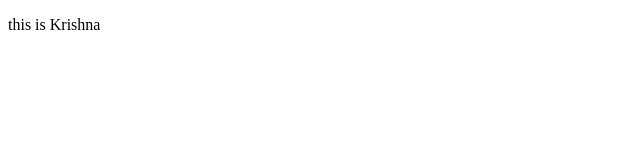
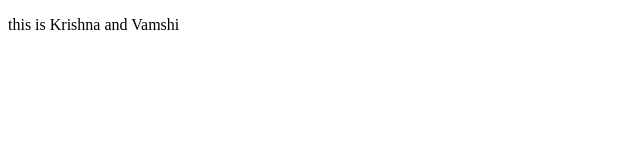
Before and after one commit to Vamshi-Personal/gitExercise, a plain HTML site: page index.html in a window 1280 px wide. Shown: the full height of the page, 0-640 px from the left. Drawn offline with Linux system fonts and the light colour scheme.

Commit message:
changes added in feature3

```diff
--- a/index.html
+++ b/index.html
@@ -6,6 +6,6 @@
     <title>Document</title>
 </head>
 <body>
-    <p> this is Krishna</p>
+    <p> this is Krishna and Vamshi</p>
 </body>
 </html>
```
